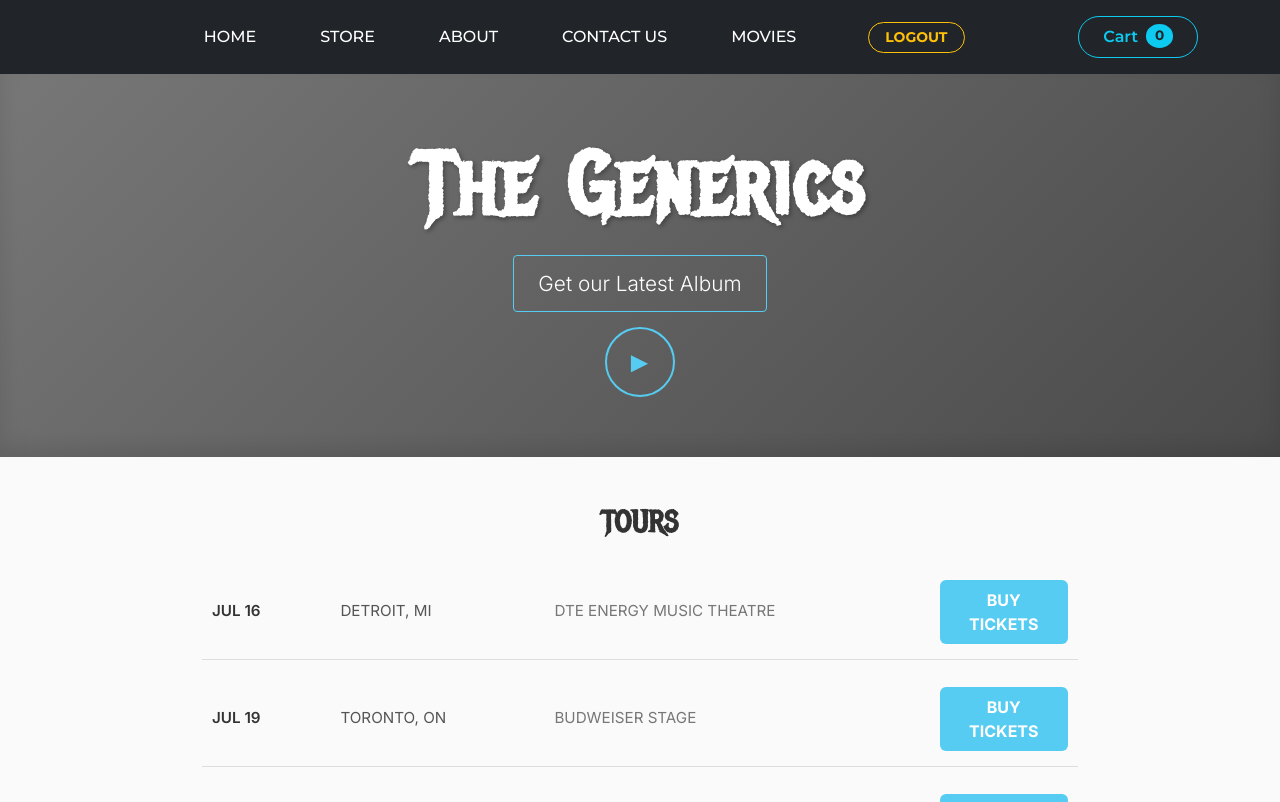
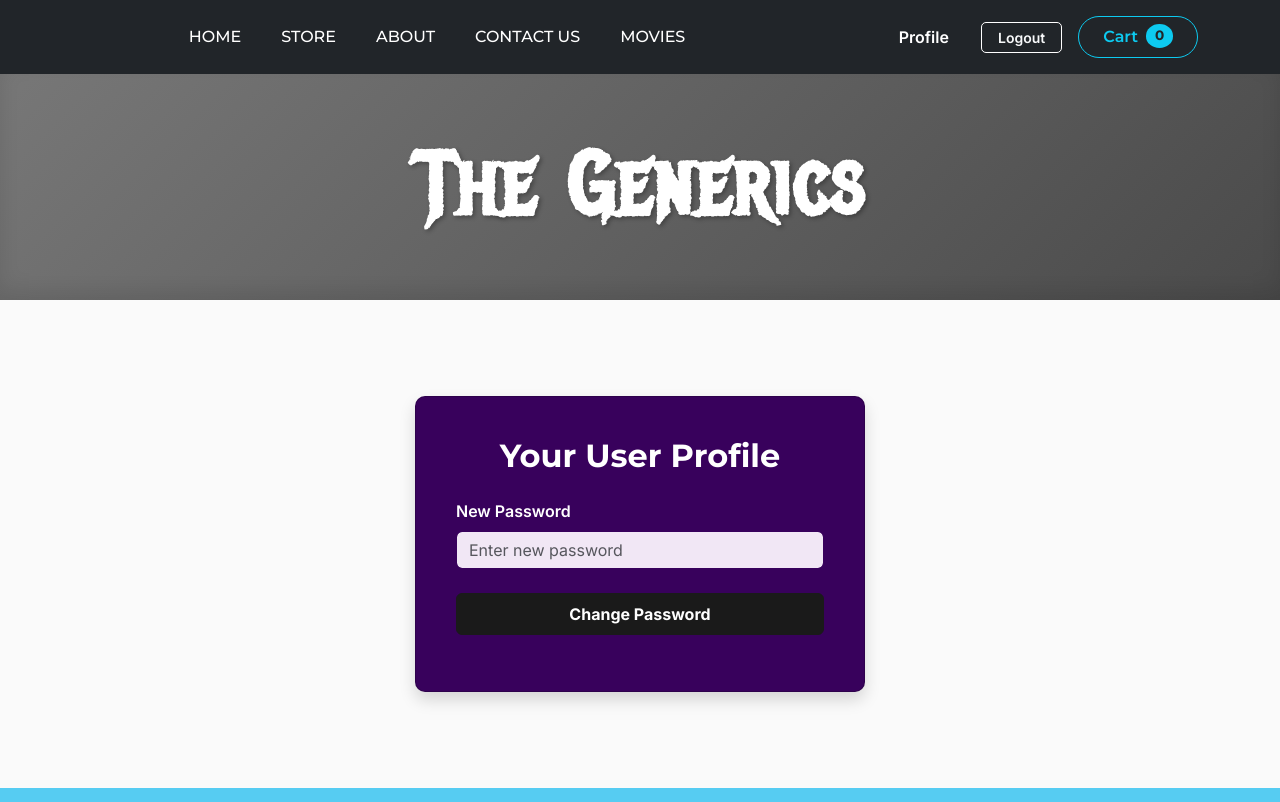
Before and after one commit to amanjoc12345-netizen/ecommerce-react-bootstrap, a React (Vite) app: page /profile in a window 1280 px wide. Before the commit this address led to /. Shown: the top 802 px of the page. Built offline with nearby package versions, Linux system fonts and the light colour scheme; no server answers; sample sign-in values are in the browser's storage.

Commit message:
Managing the token task completed

```diff
--- a/src/App.jsx
+++ b/src/App.jsx
@@ -17,6 +17,7 @@ const Movies = React.lazy(() => import("./pages/Movies"));
 const ContactUs = React.lazy(() => import("./pages/ContactUs"));
 const ProductDetails = React.lazy(() => import("./pages/ProductDetails"));
 const Auth = React.lazy(() => import("./pages/Auth"));
+const Profile = React.lazy(() => import("./pages/Profile"));
 
 function App() {
   const [showCart, setShowCart] = useState(false);
@@ -68,6 +69,11 @@ function App() {
           />
 
           <Route
+            path="/profile"
+            element={isLoggedIn ? <Profile /> : <Navigate to="/auth" replace />}
+          />
+
+          <Route
             path="*"
             element={<Navigate to="/" replace />}
           />
--- a/src/components/Header.jsx
+++ b/src/components/Header.jsx
@@ -18,7 +18,9 @@ function Header({ handleShow }) {
         <Container>
           <Navbar.Toggle aria-controls="basic-navbar-nav" />
           <Navbar.Collapse id="basic-navbar-nav">
-            <Nav className="mx-auto gap-5 custom-nav align-items-center">
+            <Nav className="mx-auto gap-4 custom-nav align-items-center">
+              {isLoggedIn && (
+                <>
                   <Nav.Link as={NavLink} to="/" end className="text-white">
                     HOME
                   </Nav.Link>
@@ -35,32 +37,41 @@ function Header({ handleShow }) {
                     CONTACT US
                   </Nav.Link>
 
-              {isLoggedIn && (
                   <Nav.Link as={NavLink} to="/movies" className="text-white">
                     MOVIES
                   </Nav.Link>
+                </>
               )}
+            </Nav>
 
-              {!isLoggedIn ? (
-                <Nav.Link as={NavLink} to="/auth" className="text-white">
-                  LOGIN
+            <Nav className="ms-auto align-items-center gap-3">
+              {isLoggedIn ? (
+                <>
+                  <Nav.Link as={NavLink} to="/profile" className="text-white fw-semibold me-2">
+                    Profile
                   </Nav.Link>
-              ) : (
                   <Button
-                  variant="outline-warning"
+                    variant="outline-light"
                     size="sm"
                     onClick={authCtx.logout}
-                  className="logout-btn ms-lg-3 fw-bold rounded-pill px-3"
+                    className="logout-btn fw-semibold px-3 py-1"
+                    style={{ border: "1px solid white", borderRadius: "5px" }}
                   >
-                  LOGOUT
+                    Logout
                   </Button>
+                </>
+              ) : (
+                <Nav.Link as={NavLink} to="/auth" className="text-white fw-semibold">
+                  Login
+                </Nav.Link>
               )}
             </Nav>
           </Navbar.Collapse>
 
+          {isLoggedIn && (
             <Button
               variant="outline-info"
-            className="cart-btn d-flex align-items-center"
+              className="cart-btn d-flex align-items-center ms-3"
               onClick={handleShow}
             >
               Cart
@@ -68,6 +79,7 @@ function Header({ handleShow }) {
                 {cartCount}
               </Badge>
             </Button>
+          )}
         </Container>
       </Navbar>
 
--- /dev/null
+++ b/src/pages/Profile.jsx
@@ -0,0 +1,138 @@
+import React, { useRef, useContext, useState } from "react";
+import { Container, Card, Form, Button, Alert } from "react-bootstrap";
+import AuthContext from "../store/AuthContext";
+import { firebaseConfig } from "../firebase";
+
+function Profile() {
+  const passwordInputRef = useRef();
+  const authCtx = useContext(AuthContext);
+  const [isLoading, setIsLoading] = useState(false);
+  const [error, setError] = useState(null);
+  const [success, setSuccess] = useState(false);
+
+  const submitHandler = async (event) => {
+    event.preventDefault();
+
+    const enteredPassword = passwordInputRef.current.value;
+
+    if (!enteredPassword || enteredPassword.trim().length < 6) {
+      setError("Password must be at least 6 characters long.");
+      return;
+    }
+
+    setIsLoading(true);
+    setError(null);
+    setSuccess(false);
+
+    // Get Firebase API key
+    const apiKey = firebaseConfig.apiKey || import.meta.env.VITE_FIREBASE_API_KEY || "AIzaSyBZhsabDexE9BhcJbGxnZ4DiRlrCN9xe24";
+    const url = `https://identitytoolkit.googleapis.com/v1/accounts:update?key=${apiKey}`;
+
+    try {
+      const response = await fetch(url, {
+        method: "POST",
+        body: JSON.stringify({
+          idToken: authCtx.token,
+          password: enteredPassword,
+          returnSecureToken: true,
+        }),
+        headers: {
+          "Content-Type": "application/json",
+        },
+      });
+
+      const data = await response.json();
+
+      if (response.ok) {
+        setSuccess(true);
+        // Refresh token in context
+        authCtx.login(data.idToken, authCtx.email);
+        passwordInputRef.current.value = "";
+      } else {
+        let errorMessage = "Password update failed!";
+        if (data && data.error && data.error.message) {
+          errorMessage = data.error.message;
+        }
+        setError(errorMessage);
+      }
+    } catch (err) {
+      setError(err.message || "Something went wrong!");
+    } finally {
+      setIsLoading(false);
+    }
+  };
+
+  return (
+    <Container className="d-flex justify-content-center align-items-center my-5 py-5">
+      <Card
+        className="profile-card p-4 text-white shadow"
+        style={{ width: "100%", maxWidth: "450px", backgroundColor: "#38015c", borderRadius: "10px" }}
+      >
+        <Card.Body>
+          <h2 className="text-center mb-4 fw-bold">Your User Profile</h2>
+
+          {error && (
+            <Alert
+              variant="danger"
+              className="text-start py-2 px-3 mb-3 border-danger-subtle text-danger bg-danger-subtle"
+              style={{ borderRadius: "5px", fontSize: "0.9rem" }}
+            >
+              {error}
+            </Alert>
+          )}
+
+          {success && (
+            <Alert
+              variant="success"
+              className="text-start py-2 px-3 mb-3 border-success-subtle text-success bg-success-subtle"
+              style={{ borderRadius: "5px", fontSize: "0.9rem" }}
+            >
+              Password changed successfully!
+            </Alert>
+          )}
+
+          <Form onSubmit={submitHandler}>
+            <Form.Group className="mb-4 text-start" controlId="new-password">
+              <Form.Label className="fw-semibold">New Password</Form.Label>
+              <Form.Control
+                type="password"
+                ref={passwordInputRef}
+                required
+                placeholder="Enter new password"
+                className="auth-input"
+              />
+            </Form.Group>
+
+            <div className="text-center mb-3">
+              <Button
+                type="submit"
+                className="auth-btn w-100 py-2 fw-bold text-white d-flex align-items-center justify-content-center"
+                style={{
+                  backgroundColor: "#1a1a1a",
+                  borderColor: "#1a1a1a",
+                  borderRadius: "6px",
+                  transition: "all 0.3s ease",
+                  minHeight: "42px"
+                }}
+                disabled={isLoading}
+              >
+                {isLoading ? (
+                  <span
+                    className="spinner-border spinner-border-sm text-light"
+                    role="status"
+                    aria-hidden="true"
+                    style={{ width: "1.2rem", height: "1.2rem" }}
+                  ></span>
+                ) : (
+                  "Change Password"
+                )}
+              </Button>
+            </div>
+          </Form>
+        </Card.Body>
+      </Card>
+    </Container>
+  );
+}
+
+export default Profile;
```
Lines whose indentation alone changed are shown as unchanged.
